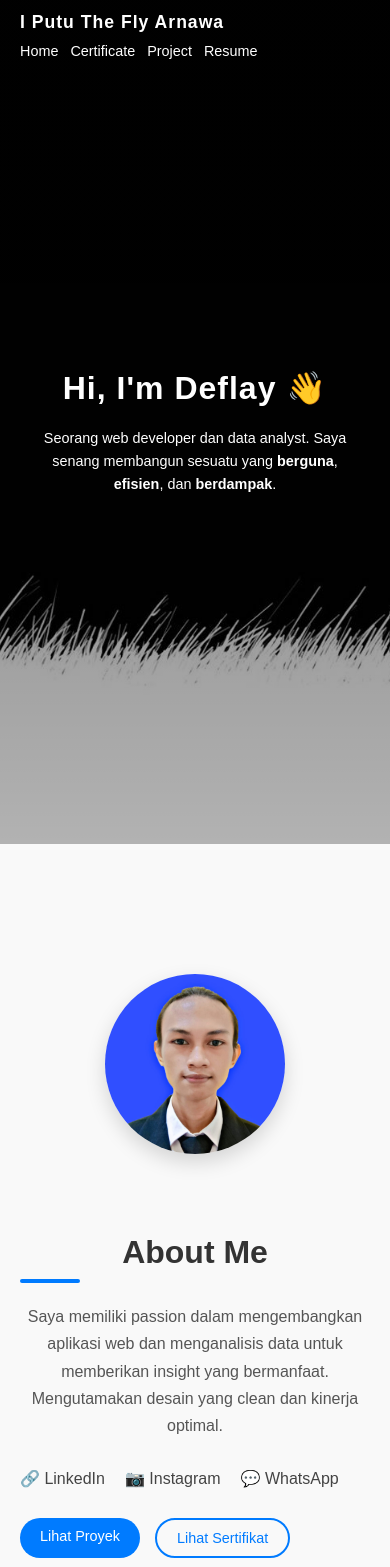
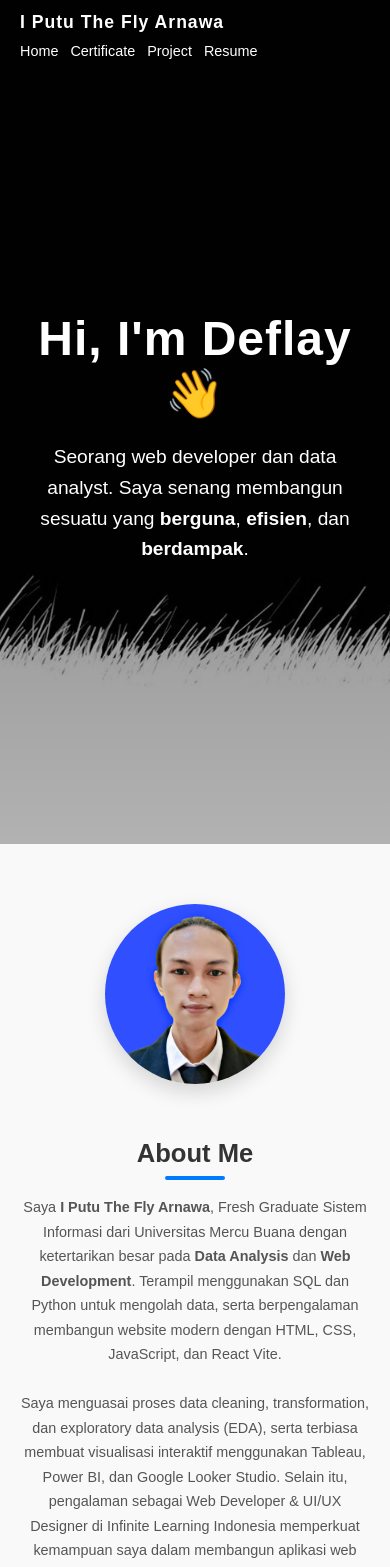
Before and after one commit to deflayy/Portofolio, a React (Vite) app: page / in a window 390 px wide. Shown: the top 1567 px of the page. Built offline with nearby package versions, Linux system fonts and the light colour scheme.

Commit message:
Update CSS, Nama pada Sertifikat, perubahan resume langsung di donload dari file lokal

```diff
--- a/src/components/Navbar.jsx
+++ b/src/components/Navbar.jsx
@@ -1,6 +1,7 @@
 import { useState, useEffect } from "react";
 import { Link, useLocation } from "react-router-dom";
 import "../css/NavBar.css";
+import resumeFile from "../assets/Resume.pdf";
 
 const Navbar = () => {
   const [scrolled, setScrolled] = useState(false);
@@ -44,11 +45,8 @@ const Navbar = () => {
         <Link to="/">Home</Link>
         <Link to="/certificate">Certificate</Link>
         <Link to="/project">Project</Link>
-        <a
-          href="https://drive.google.com/uc?export=download&id=1PCaTXkIiNoNFLYDb7_yKuUYs375Pe1IT"
-          target="_blank"
-          rel="noopener noreferrer"
-        >
+
+        <a href={resumeFile} download="Resume_I_Putu_TheFly_Arnawa.pdf">
           Resume
         </a>
       </div>
--- a/src/css/Home.css
+++ b/src/css/Home.css
@@ -102,12 +102,13 @@ body {
   width: 100%;
   min-height: 100vh;
   display: flex;
-  flex-direction: row;
+  flex-direction: column; /* ubah jadi kolom */
   align-items: center;
-  justify-content: center;
+  justify-content: flex-start;
   padding: 80px 40px;
-  gap: 50px;
+  gap: 30px; /* jarak antar elemen */
   background: #f9f9f9;
+  text-align: center; /* supaya konten rata tengah */
 }
 
 /* Foto profil */
@@ -127,12 +128,12 @@ body {
 
 /* Text About Me */
 .home-text {
-  max-width: 600px;
+  max-width: 700px;
 }
 
 .home-text h2 {
   font-size: 2rem;
-  margin-bottom: 20px;
+  margin-bottom: 15px;
   color: #333;
   position: relative;
 }
@@ -143,7 +144,7 @@ body {
   width: 60px;
   height: 4px;
   background: #007bff;
-  margin-top: 8px;
+  margin: 8px auto 0; /* garis biru di bawah judul, center */
   border-radius: 2px;
 }
 
@@ -151,14 +152,16 @@ body {
   font-size: 1rem;
   line-height: 1.7;
   color: #555;
-  margin-bottom: 30px;
+  margin-bottom: 20px;
+  text-align: center;
 }
 
 /* Social icons */
 .social-icons {
   display: flex;
   gap: 20px;
-  margin-bottom: 30px;
+  justify-content: center;
+  margin-bottom: 20px;
 }
 
 .social-icons a {
@@ -180,6 +183,7 @@ body {
 .hero-buttons {
   display: flex;
   gap: 15px;
+  justify-content: center;
 }
 
 .btn-primary,
@@ -215,8 +219,6 @@ body {
 /* Responsif */
 @media (max-width: 992px) {
   .home-content {
-    flex-direction: column;
-    text-align: center;
     padding: 60px 20px;
   }
 
@@ -225,22 +227,21 @@ body {
     height: 180px;
   }
 
-  .hero-section h1 {
-    font-size: 2.5rem;
+  .home-text h2 {
+    font-size: 1.8rem;
   }
 
-  .hero-section p {
-    font-size: 1rem;
-    padding: 0 10px;
+  .home-text p {
+    font-size: 0.95rem;
   }
 }
 
 @media (max-width: 576px) {
-  .hero-section h1 {
-    font-size: 2rem;
+  .home-text h2 {
+    font-size: 1.6rem;
   }
 
-  .hero-section p {
+  .home-text p {
     font-size: 0.9rem;
   }
 
--- a/src/pages/Certificate.jsx
+++ b/src/pages/Certificate.jsx
@@ -12,37 +12,37 @@ import serti6 from "../assets/serti6.jpg";
 const certificates = [
   {
     id: 1,
-    title: "Dicoding React Developer 1",
+    title: "Software Engineer",
     image: serti1,
     link: "https://www.dicoding.com/certificates/XXXXXX",
   },
   {
     id: 2,
-    title: "Dicoding React Developer 2",
+    title: "Certified Associate in Scrum Fundamentals ",
     image: serti2,
     link: "https://www.dicoding.com/certificates/XXXXXX",
   },
   {
     id: 3,
-    title: "Dicoding React Developer 3",
+    title: "Internship Web Developer (infinite learning)",
     image: serti3,
     link: "https://www.dicoding.com/certificates/XXXXXX",
   },
   {
     id: 4,
-    title: "Belajar Dasar Data 4",
+    title: "Independent Study Program Batch 6 on Web Development",
     image: serti4,
     link: "https://www.dicoding.com/certificates/YYYYYY",
   },
   {
     id: 5,
-    title: "Belajar Dasar Data 5",
+    title: "Database Programming With SQL (Oracle Academy)",
     image: serti5,
     link: "https://www.dicoding.com/certificates/YYYYYY",
   },
   {
     id: 6,
-    title: "Belajar Dasar Data 6",
+    title: "Database Desain (Oracle Academy)",
     image: serti6,
     link: "https://www.dicoding.com/certificates/YYYYYY",
   },
--- a/src/pages/Home.jsx
+++ b/src/pages/Home.jsx
@@ -36,9 +36,25 @@ const Home = () => {
         <div className="home-text">
           <h2>About Me</h2>
           <p>
-            Saya memiliki passion dalam mengembangkan aplikasi web dan
-            menganalisis data untuk memberikan insight yang bermanfaat.
-            Mengutamakan desain yang clean dan kinerja optimal.
+            Saya <b>I Putu The Fly Arnawa</b>, Fresh Graduate Sistem Informasi
+            dari Universitas Mercu Buana dengan ketertarikan besar pada{" "}
+            <b>Data Analysis</b> dan <b>Web Development</b>. Terampil
+            menggunakan SQL dan Python untuk mengolah data, serta berpengalaman
+            membangun website modern dengan HTML, CSS, JavaScript, dan React
+            Vite.
+            <br />
+            <br />
+            Saya menguasai proses data cleaning, transformation, dan exploratory
+            data analysis (EDA), serta terbiasa membuat visualisasi interaktif
+            menggunakan Tableau, Power BI, dan Google Looker Studio. Selain itu,
+            pengalaman sebagai Web Developer & UI/UX Designer di Infinite
+            Learning Indonesia memperkuat kemampuan saya dalam membangun
+            aplikasi web yang responsif dan ramah pengguna.
+            <br />
+            <br />
+            Dengan perpaduan keahlian di bidang data dan web, saya berkomitmen
+            menghadirkan insight yang aplikatif melalui dashboard maupun website
+            interaktif untuk mendukung pengambilan keputusan yang lebih baik.
           </p>
 
           <div className="social-icons">
--- a/src/pages/Project.jsx
+++ b/src/pages/Project.jsx
@@ -50,7 +50,7 @@ const projects = [
 const Project = () => {
   return (
     <div className="project-container">
-      <h1 className="title">Proyek Saya</h1>
+      <h1 className="title">Proyek Saya (Sedang Diperbaiki 18 Agustus 2025)</h1>
       <div className="project-grid">
         {projects.map((project) => (
           <ProjectCard key={project.id} project={project} />
```
Also changed, not shown: 1 other file (tests, documents, lock files or other folders).
